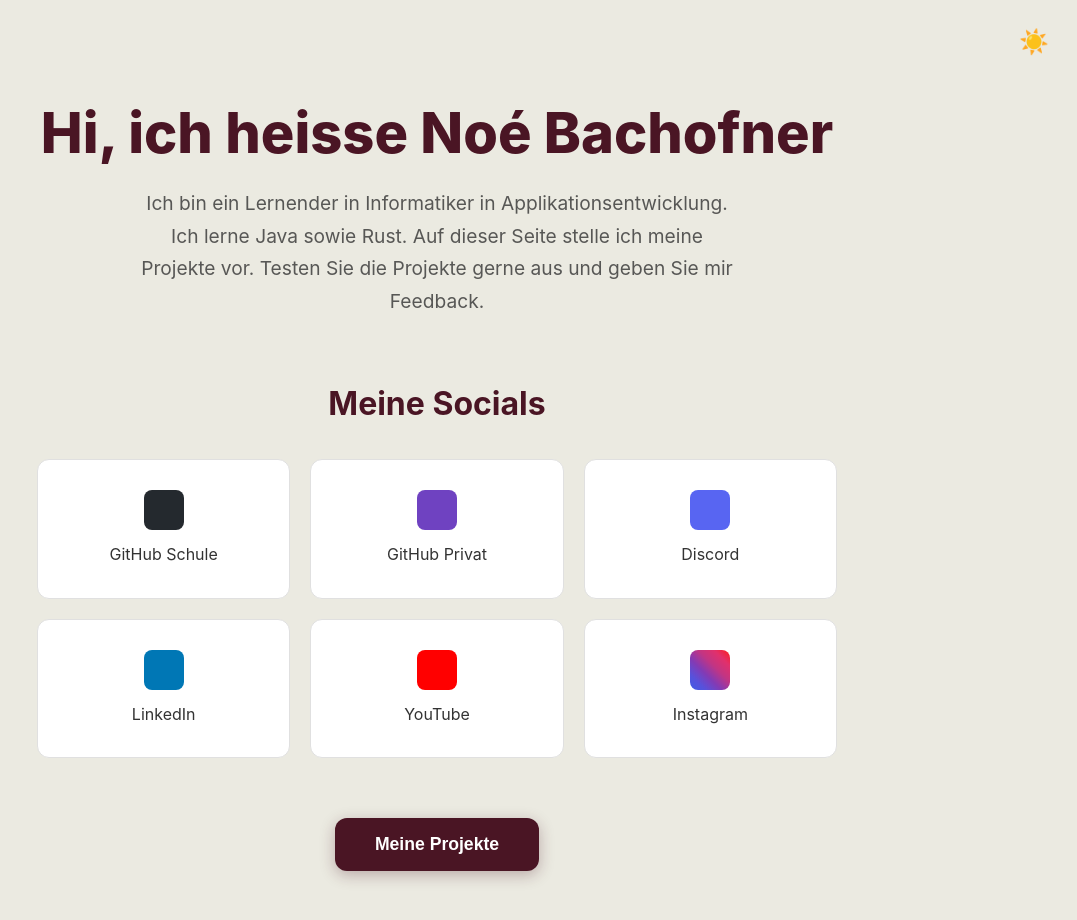
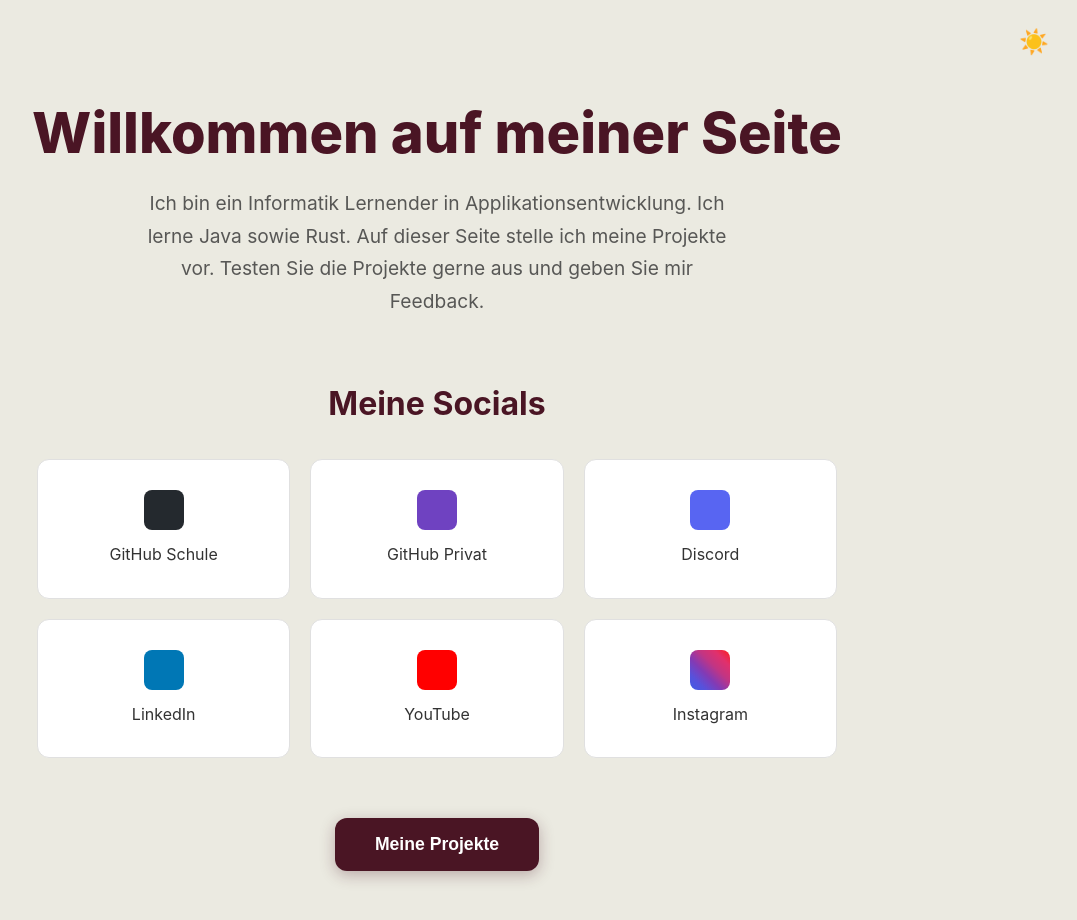
Before and after one commit to noebachofner08/My-Portfolio-Site, a website: page public/index.html in a window 1280 px wide. Shown: the whole page, without its empty margins (203-1280 px from the left). Drawn offline with Linux system fonts and the light colour scheme; a web font is replaced by a local one.

Commit message:
Update index.html

```diff
--- a/public/index.html
+++ b/public/index.html
@@ -23,9 +23,9 @@
 <div class="container">
     <main class="main-content">
         <div class="hero-section">
-            <h1 class="hero-title">Hi, ich heisse Noé Bachofner</h1>
+            <h1 class="hero-title">Willkommen auf meiner Seite</h1>
             <p class="hero-description">
-                Ich bin ein Lernender in Informatiker in Applikationsentwicklung.
+                Ich bin ein Informatik Lernender in Applikationsentwicklung.
                 Ich lerne Java sowie Rust. Auf dieser Seite stelle ich meine Projekte vor.
                 Testen Sie die Projekte gerne aus und geben Sie mir Feedback.
             </p>
```
